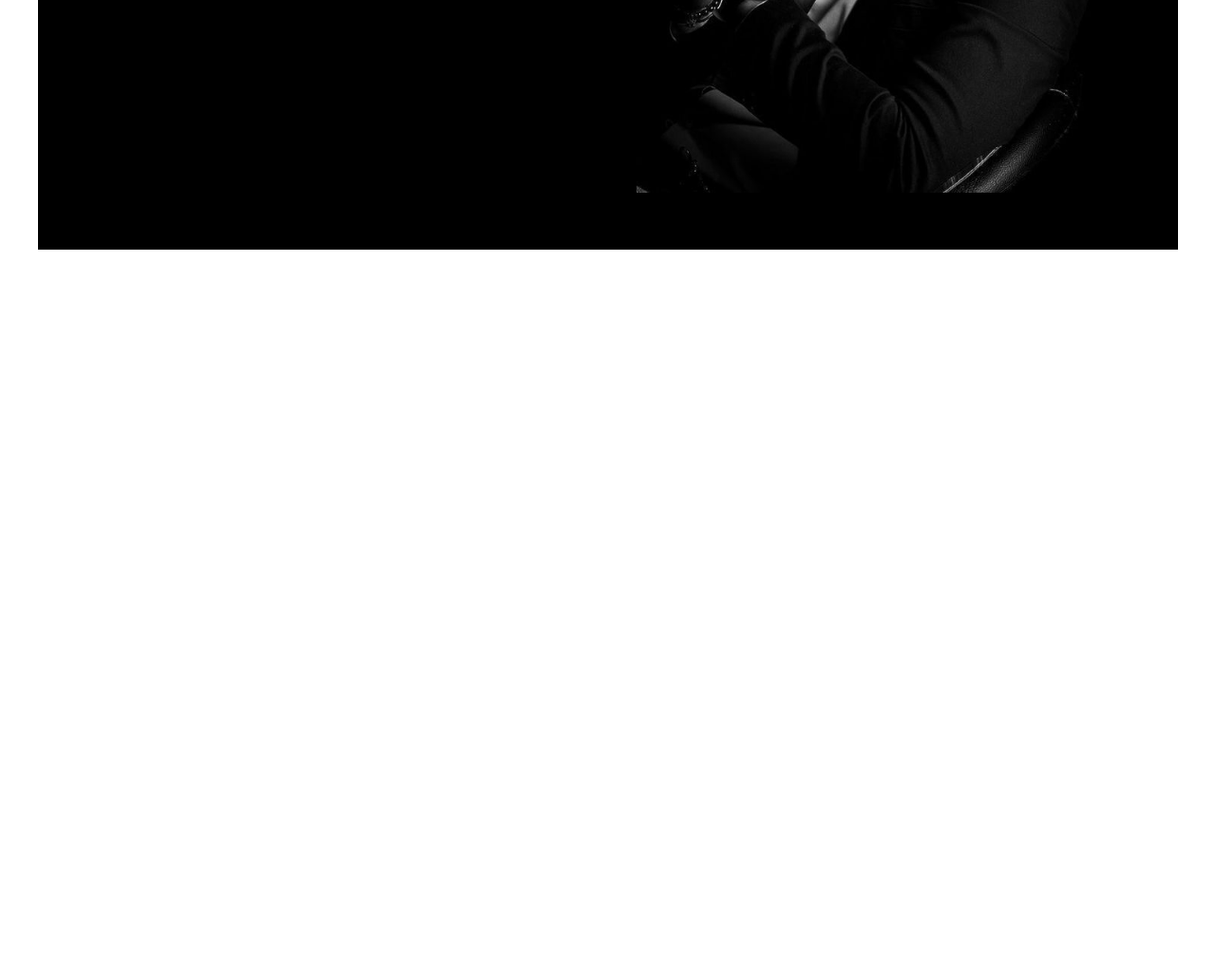
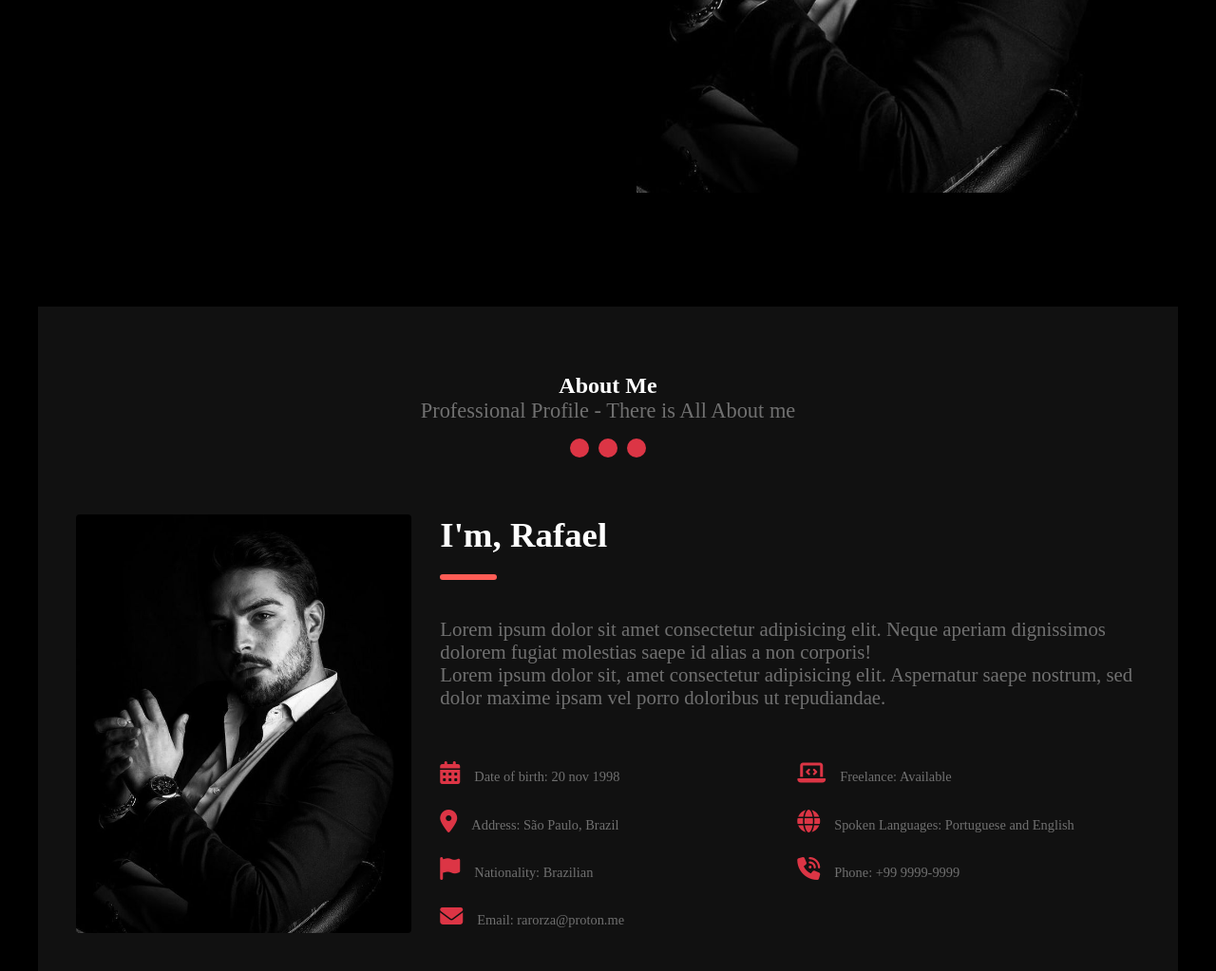
Before and after one commit to rarorza/portfolio, a plain HTML site: page index.html in a window 1280 px wide. Shown: the part 562-1585 px from the top of the page at 95% size. Before the commit the page ends 825 px from the top, so only its background shows below. Drawn offline with Linux system fonts and the light colour scheme.

Commit message:
Add section about me

```diff
--- a/index.html
+++ b/index.html
@@ -5,10 +5,17 @@
     <meta name="viewport" content="width=device-width, initial-scale=1.0" />
     <title>Portfolio</title>
     <link rel="stylesheet" href="style.css" />
+    <link
+      rel="stylesheet"
+      href="https://cdnjs.cloudflare.com/ajax/libs/font-awesome/6.3.0/css/all.min.css"
+      integrity="sha512-SzlrxWUlpfuzQ+pcUCosxcglQRNAq/DZjVsC0lE40xsADsfeQoEypE+enwcOiGjk/bSuGGKHEyjSoQ1zVisanQ=="
+      crossorigin="anonymous"
+      referrerpolicy="no-referrer"
+    />
   </head>
   <body>
     <header>
-      <h1>Dev <span>Saber</span></h1>
+      <h1>Rafael <span>Rosa</span></h1>
       <nav>
         <ul class="navegacao-primaria">
           <li><a href="#home">Home</a></li>
@@ -32,8 +39,59 @@
         </p>
         <a href="#">Download CV</a>
       </div>
-      <img src="./assets/img/sample.jpg" alt="Ilustrativa imagem de um homem">
+      <img src="./assets/img/sample.jpg" alt="Ilustrativa imagem de um homem" />
     </section>
+    <main>
+      <article aria-label="Seção sobre mim" class="sobre">
+        <div class="sobre_titulo">
+          <h2>About Me</h2>
+          <p>Professional Profile - There is All About me</p>
+          <div aria-label="Seção ilustrações de botões">
+            <span></span>
+            <span></span>
+            <span></span>
+          </div>
+        </div>
+        <img
+          src="./assets/img/sample.jpg"
+          alt="Imagem de uma pessoa ilustrativa"
+        />
+        <div class="sobre_conteudo">
+          <div class="sobre_texto">
+            <h1>I'm, Rafael</h1>
+            <p>
+              Lorem ipsum dolor sit amet consectetur adipisicing elit. Neque
+              aperiam dignissimos dolorem fugiat molestias saepe id alias a non
+              corporis!
+              <br />
+              Lorem ipsum dolor sit, amet consectetur adipisicing elit.
+              Aspernatur saepe nostrum, sed dolor maxime ipsam vel porro
+              doloribus ut repudiandae.
+            </p>
+          </div>
+          <div class="sobre_info">
+            <p>
+              <i class="fa-solid fa-calendar-days"></i>Date of birth: 20 nov
+              1998
+            </p>
+            <p>
+              <i class="fa-sharp fa-solid fa-laptop-code"></i>Freelance:
+              Available
+            </p>
+            <p>
+              <i class="fa-solid fa-location-dot"></i>Address: São Paulo, Brazil
+            </p>
+            <p>
+              <i class="fa-sharp fa-solid fa-globe"></i>Spoken Languages:
+              Portuguese and English
+            </p>
+            <p><i class="fa-solid fa-flag"></i>Nationality: Brazilian</p>
+            <p><i class="fa-solid fa-phone-volume"></i>Phone: +99 9999-9999</p>
+            <p><i class="fa-solid fa-envelope"></i>Email: rarorza@proton.me</p>
+          </div>
+        </div>
+      </article>
+    </main>
     <script src="script.js"></script>
   </body>
 </html>
--- a/script.js
+++ b/script.js
@@ -0,0 +1,13 @@
+
+const titulo = document.querySelector(".digitando");
+function digitando(elemento) {
+    const arrayTitulo = elemento.innerHTML.split('');
+    elemento.innerHTML = '';
+    arrayTitulo.forEach((letra, i)=>{
+        setTimeout(()=>{
+            elemento.innerHTML += letra;
+        }, 75 * i)
+    })
+}
+
+digitando(titulo);
--- a/style.css
+++ b/style.css
@@ -10,7 +10,7 @@
 }
 
 body {
-  /* background-color: grey; */
+  background-color: #000;
   max-width: 1200px;
   margin: 0 auto;
 }
@@ -58,6 +58,7 @@ header .navegacao-primaria li a {
 }
 
 .selection-div div {
+  animation: inicializar 0.7s forwards;
   margin-top: 120px;
   align-self: start;
   display: grid;
@@ -77,13 +78,183 @@ header .navegacao-primaria li a {
 }
 
 .selection-div div a {
-    justify-self: start;
-    color: #fff;
-    padding: 15px 40px;
-    border-radius: 5px;
-    border: 2px solid white
+  justify-self: start;
+  color: #fff;
+  padding: 15px 40px;
+  border-radius: 5px;
+  border: 2px solid white;
 }
 
 .selection-div img {
-    max-width: 100%;
+  max-width: 100%;
 }
+
+.digitando::after {
+  content: "|";
+  margin-left: 5px;
+  opacity: 1;
+  animation: pisca 0.7s infinite;
+}
+
+/* SEÇÃO PRINCIPAL SOBRE MIM */
+
+main {
+  background-color: #111;
+  color: white;
+}
+
+main .sobre {
+  margin-top: 60px;
+  display: grid;
+  grid-template-columns: 1fr 1fr 1fr;
+  gap: 30px;
+  justify-content: center;
+  padding: 40px;
+}
+
+.sobre_titulo {
+  margin: 30px 0;
+  grid-column: 1/-1;
+  text-align: center;
+  color: #fff;
+}
+
+.sobre_titulo h1 {
+  font-size: 2.5rem;
+  color: #ff5d56;
+  margin-bottom: 15px;
+  font-family: "Berkshire Swash", cursive;
+}
+
+.sobre_titulo p {
+  color: #707070;
+  font-size: 1.4rem;
+  margin-bottom: 1rem;
+  position: relative;
+}
+
+.sobre_titulo div {
+  display: flex;
+  gap: 10px;
+  justify-content: center;
+}
+
+.sobre_titulo span {
+  display: block;
+  height: 20px;
+  width: 20px;
+  border-radius: 50%;
+  background-color: #dc3545;
+}
+
+.sobre img {
+  animation: esquerdaSecao .5s ease-in-out forwards;
+  cursor: pointer;
+  grid-row: 2;
+  max-width: 100%;
+  border-radius: 4px;
+  filter: blur(0);
+}
+
+.sobre img:hover {
+  transition: 0.5s ease-in;
+  filter: blur(1px);
+}
+
+.sobre_conteudo {
+  animation: direitaSecao 0.6s ease-in-out forwards;
+  grid-column: 2/-1;
+  display: grid;
+  color: #707070;
+  grid-template-columns: 1fr 1fr;
+}
+
+.sobre_texto {
+  display: grid;
+  grid-column: 1/-1;
+  grid-template-columns: 1fr 1fr;
+}
+
+.sobre_texto h1 {
+  font-size: 2.3rem;
+  color: #fff;
+  grid-column: 1/-1;
+}
+
+.sobre_texto h1::after {
+  background-color: #ff5d56;
+  height: 6px;
+  width: 60px;
+  margin: 20px 0;
+  content: "";
+  display: block;
+  border-radius: 5px;
+}
+
+.sobre_texto p {
+  font-size: 1.3rem;
+  grid-row: 2;
+  grid-column: 1/-1;
+}
+
+.sobre_info {
+  margin-top: 30px;
+  display: grid;
+  grid-template-columns: 1fr 1fr;
+  grid-column: 1/-1;
+  gap: 15px;
+  align-items: center;
+}
+
+.sobre_info i {
+  color: #dc3545;
+  display: inline-block;
+  padding-right: 15px;
+  font-size: 1.5rem;
+}
+
+.sobre_info p {
+  font-size: 0.9rem;
+}
+
+@keyframes pisca {
+  from {
+    opacity: 1;
+  }
+
+  to {
+    opacity: 0;
+  }
+}
+
+@keyframes inicializar {
+  from {
+    opacity: 0;
+    transform: translate3d(0, -60px, 0);
+  }
+
+  to {
+    opacity: 1;
+    transform: translate3d(0, 0, 0);
+  }
+}
+
+@keyframes direitaSecao {
+  from {
+    transition: 0.5s;
+    transform: translate3d(60px, 0, 0);
+  }
+  to {
+    transform: translate3d(0, 0, 0);
+  }
+}
+
+@keyframes esquerdaSecao {
+  from {
+    transition: 0.5s;
+    transform: translate3d(-60px, 0, 0);
+  }
+  to {
+    transform: translate3d(0, 0, 0);
+  }
+}
```
